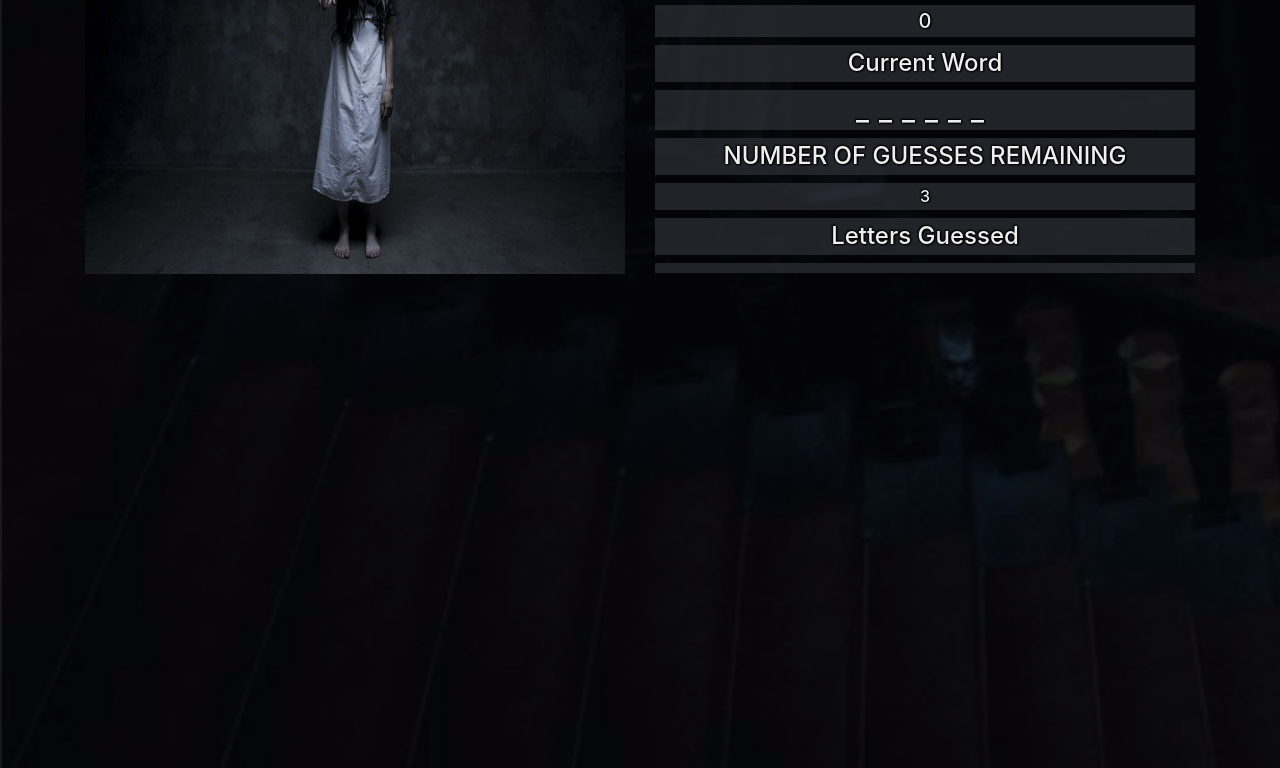
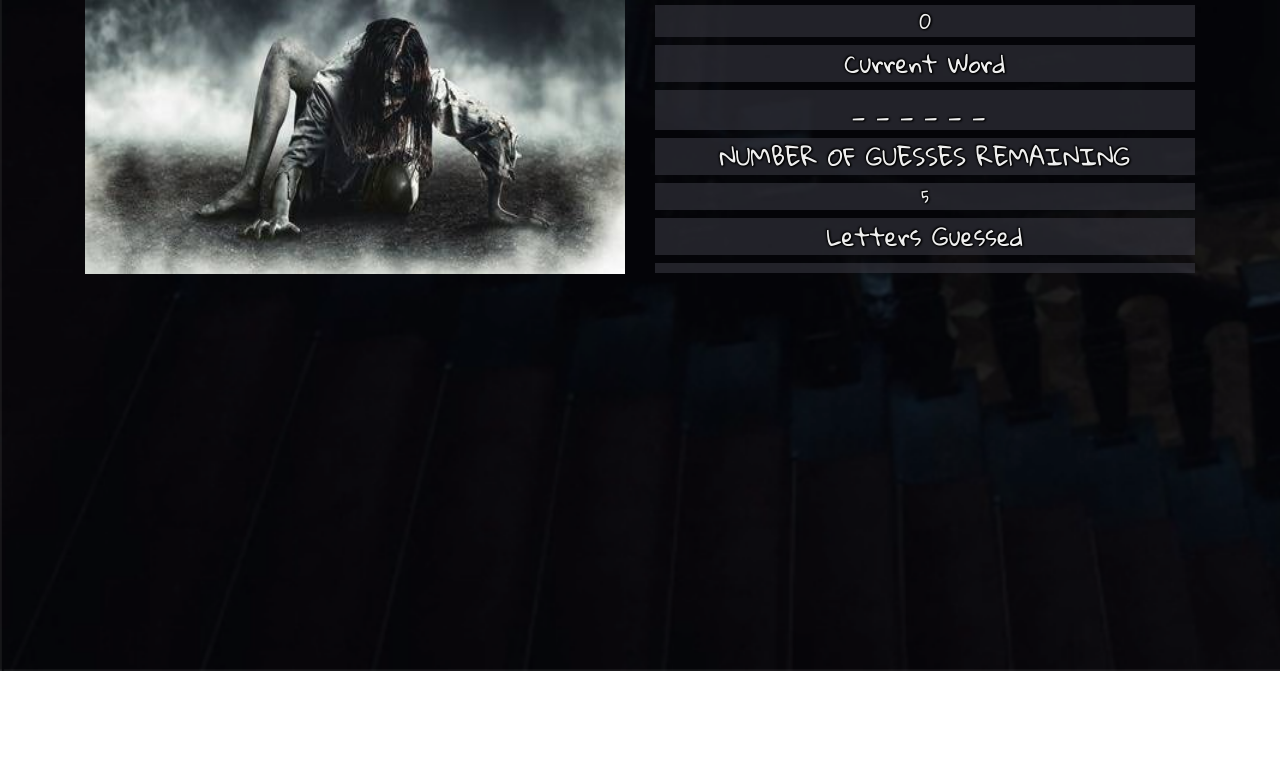
Before and after one commit to trynyen/Word-Guess-Game, a plain HTML site: page index.html in a window 1280 px wide. Shown: the part 429-1197 px from the top of the page. After the commit the page ends 1100 px from the top, so only its background shows below. Drawn offline with nearby package versions, Linux system fonts and the light colour scheme; a web font is replaced by a local one.

Commit message:
Added descriptions

```diff
--- a/assets/css/style.css
+++ b/assets/css/style.css
@@ -1,3 +1,8 @@
+* {
+    font-family: 'East Sea Dokdo', cursive;
+    font-family: 'Indie Flower', cursive;
+    font-family: 'Gloria Hallelujah', cursive;
+}
 body {
     background-color: #eee;
     padding-top: 20px;
@@ -6,7 +11,7 @@ body {
     text-shadow: 0 0 2px black, -1px -1px 2px black, 1px 0 2px black, 1px 1px 2px black;
     background: url('../images/background.png') no-repeat;
     background-size: cover;
-    height: 1200px;
+    height: 1100px;
 }
 .container {
     text-align: center;
@@ -29,7 +34,7 @@ h4,h5,h6 {
     height: 50%;
 }
 
-#hangman-image, #winner, #gameover, #start, #ghost2, #ghost3 {
+#winner, #gameover, #start {
     display: block;
     margin: 0 auto;
     width: 100%;
@@ -40,9 +45,9 @@ h4,h5,h6 {
     letter-spacing: 10px;
 }
 
-#pressKeyTryAgain,
-#gameover-image,
-#youwin-image { display: none;}
+#start, #gameover, #winner {
+     display: none;
+}
 .gameplay-column {
     padding-top: 20px;
     text-align: center;
--- a/assets/javascript/game.js
+++ b/assets/javascript/game.js
@@ -1,58 +1,52 @@
-var selectableWords = ["annabelle","insidious","theconjuring",
+var word = ["annabelle","insidious","theconjuring",
 "thering","thegrudge","thenun","theexorcist","paranormalactivity"];
 
-var maxTries = 5;            // Maximum number of tries player has
+var maxTries = 5;
 
-var guessedLetters = [];        // Stores the letters the user guessed
-var currentWordIndex;           // Index of the current word in the array
-var guessingWord = [];          // This will be the word we actually build to match the current word
-var remainingGuesses = 0;       // How many tries the player has left
-var gameStarted = false;        // Flag to tell if the game has started
-var hasFinished = false;        // Flag for 'press any key to try again'
-var wins = 0;                   // How many wins has the player racked up
+var guessedLetters = [];
+var currentWordIndex;
+var guessingWord = [];
+var remainingGuesses = 0;
+var gameStarted = false;
+var gameFinished = false;
+var wins = 0;
 
-
+//In the event of a key is pressed
 document.onkeydown = function(event) {
-    // If we finished a game, dump one keystroke and reset.
-    if(hasFinished) {
+    if(gameFinished) {
         resetGame();
-        hasFinished = false;
+        gameFinished = false;
     } else {
-        // Check to make sure a-z was pressed.
         if(event.keyCode >= 65 && event.keyCode <= 90) {
             makeGuess(event.key.toLowerCase());
         }
     }
 };
 
-// Reset our game-level variables
+// Reset game
 function resetGame() {
     remainingGuesses = maxTries;
     gameStarted = false;
+    guessedLetters = [];
+    guessingWord = [];
 
     document.getElementById("start").style.cssText = "display: block";
 
-    // Use Math.floor to round the random number down to the nearest whole.
-    currentWordIndex = Math.floor(Math.random() * (selectableWords.length));
+    // Calculation to choose a random word in array
+    currentWordIndex = Math.floor(Math.random() * (word.length));
 
-    // Clear out arrays
-    guessedLetters = [];
-    guessingWord = [];
-
-    // Build the guessing word and clear it out
-    for (var i = 0; i < selectableWords[currentWordIndex].length; i++) {
+    // Replace words with blank space
+    for (var i = 0; i < word[currentWordIndex].length; i++) {
         guessingWord.push("_");
     }
-    // Hide game over and win images/text
-    document.getElementById("hangmanImage").style.cssText= "display: none";
+    // Hide game over and win images
     document.getElementById("gameover").style.cssText = "display: none";
     document.getElementById("winner").style.cssText = "display: none";
-    document.getElementById("ghost2").style.cssText = "display: none";
-    document.getElementById("ghost3").style.cssText = "display: none";
 
     // Show display
     updateDisplay();
 };
+
 
 function makeGuess(letter) {
     if (remainingGuesses > 0) {
@@ -60,7 +54,7 @@ function makeGuess(letter) {
             gameStarted = true;
         }
 
-        // Make sure we didn't use this letter yet
+        // Check if letter was not used
         if (guessedLetters.indexOf(letter) === -1) {
             guessedLetters.push(letter);
             evaluateGuess(letter);
@@ -72,12 +66,12 @@ function makeGuess(letter) {
 };
 
 function evaluateGuess(letter) {
-    // Array to store positions of letters in string
+    // Store positions of letters in string
     var positions = [];
 
-    // Loop through word finding all instances of guessed letter, store the indicies in an array.
-    for (var i = 0; i < selectableWords[currentWordIndex].length; i++) {
-        if(selectableWords[currentWordIndex][i] === letter) {
+    // Loop through word to find all instances of guessed letter, store the letter in an array.
+    for (var i = 0; i < word[currentWordIndex].length; i++) {
+        if(word[currentWordIndex][i] === letter) {
             positions.push(i);
         }
     }
@@ -85,7 +79,6 @@ function evaluateGuess(letter) {
     // if there are no indicies, remove a guess and update the hangman image
     if (positions.length <= 0) {
         remainingGuesses--;
-        updateHangmanImage();
     } else {
         // Loop through all the indicies and replace the '_' with a letter.
         for(var i = 0; i < positions.length; i++) {
@@ -94,8 +87,9 @@ function evaluateGuess(letter) {
     }
 };
 
+
+//Stats
 function updateDisplay() {
-
     document.getElementById("totalWins").textContent = wins;
     document.getElementById("currentWord").textContent = "";
     for (var i = 0; i < guessingWord.length; i++) {
@@ -104,32 +98,20 @@ function updateDisplay() {
     document.getElementById("remainingGuesses").textContent = remainingGuesses;
     document.getElementById("guessedLetters").textContent = guessedLetters;
 
-    if(remainingGuesses = 3) {
-        document.getElementById("ghost2").style.cssText = "display: block";
-        document.getElementById("start").style.cssText = "display: none";
-        hasFinished = false;
-    }
-    else if(remainingGuesses = 1) {
-        document.getElementById("ghost1").style.cssText = "display: block";
-        document.getElementById("ghost2").style.cssText = "display: none";
-        hasFinished = false;
-    }
-    else if(remainingGuesses <= 0) {
+
+    if(remainingGuesses <= 0) {
         document.getElementById("gameover").style.cssText = "display: block";
         document.getElementById("start").style.cssText = "display: none";
-        hasFinished = true;
+        gameFinished = true;
     }
 };
 
+//If "_" is unidentified, we won
 function checkWin() {
     if(guessingWord.indexOf("_") === -1) {
         document.getElementById("winner").style.cssText = "display: block";
         document.getElementById("start").style.cssText = "display: none";
         wins++;
-        hasFinished = true;
+        gameFinished = true;
     }
 };
-
-function updateHangmanImage() {
-    document.getElementById("hangmanImage").src = "../images/ghost1" + (maxTries - remainingGuesses) + ".png";
-};
--- a/index.html
+++ b/index.html
@@ -7,6 +7,7 @@
     <title>WordGuess</title>
     <link rel="stylesheet" href="assets/css/style.css"/>
     <link rel="stylesheet" href="https://maxcdn.bootstrapcdn.com/bootstrap/4.0.0-alpha.6/css/bootstrap.min.css" integrity="sha384-rwoIResjU2yc3z8GV/NPeZWAv56rSmLldC3R/AZzGRnGxQQKnKkoFVhFQhNUwEyJ" crossorigin="anonymous">
+    <link href="https://fonts.googleapis.com/css?family=East+Sea+Dokdo|Gloria+Hallelujah|Indie+Flower&display=swap" rel="stylesheet">
     <script src="assets/javascript/game.js" type="text/javascript"></script>
 </head>
 
@@ -18,9 +19,6 @@
                 <img id="winner" src="assets/images/light.jpg" alt="" />
                 <img id="gameover" src="assets/images/ghost4.gif" alt=""/>
                 <img id="start" src="assets/images/ghost0.jpg" alt=""/>
-                <img id="hangmanImage" src="assets/images/ghost1.png" alt=""/>
-                <img id="ghost2" src="assets/images/ghost2.jpg" alt=""/>
-                <img id="ghost3" src="assets/images/ghost3.jpg" alt=""/>
             </div>
             <div class="col-md-6 gameplay-column">
                 <h2>GUESS A SCARY MOVIE</h2>
```
